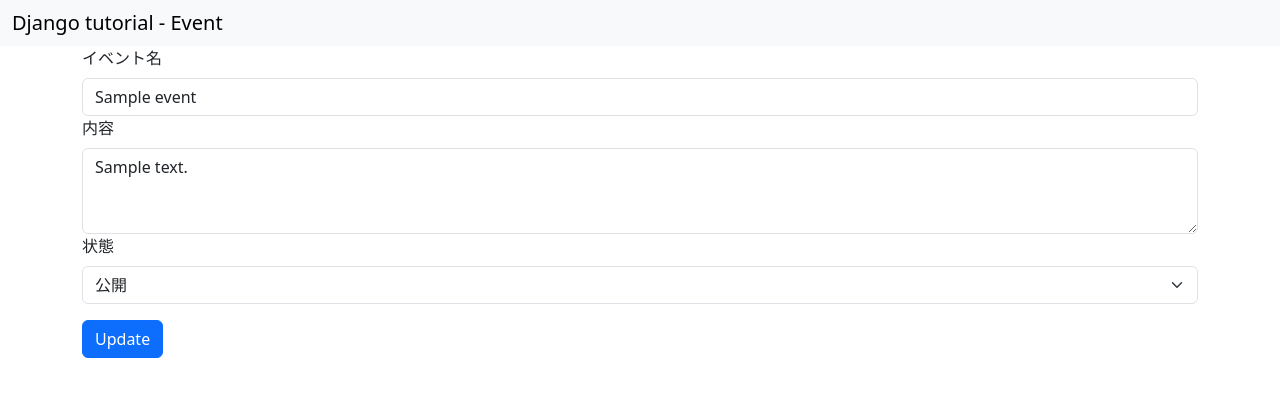
After one commit to katsut/django-tutorial, a Django app: page /event/1/ in a window 1280 px wide. The commit adds this page. Shown: the top 397 px of the page. Run offline with Django 5.2, Linux system fonts and the light colour scheme; tables that the repository leaves empty hold one stand-in row (values such as "Sample post").

Commit message:
#9 feature change publish status

```diff
--- /dev/null
+++ b/event/templates/event/edit.html
@@ -0,0 +1,21 @@
+{% extends "base.html" %}
+{% block content %}
+
+<form action="{% url 'event:update' event.id %}" method="post">
+    {% csrf_token %}
+    <div class="mb-3">
+        <label for="name" class="form-label">イベント名</label>
+        <input type="text" class="form-control" id="name" name="name" aria-describedby="emailHelp"
+            value="{{ event.name }}">
+        <label for="description" class="form-label">内容</label>
+        <textarea class="form-control" id="description" name="description" rows="3">{{ event.description }}</textarea>
+        <label for="published" class="form-label">状態</label>
+        <select class="form-select" id="published" name="published">
+            <option value="1" {% if event.published %} selected {% endif %}>公開</option>
+            <option value="0" {% if not event.published %} selected {% endif %}>非公開</option>
+        </select>
+    </div>
+    <input type="submit" value="Update" class="btn btn-primary">
+</form>
+
+{% endblock %}
--- a/event/templates/event/index.html
+++ b/event/templates/event/index.html
@@ -28,8 +28,8 @@
             {% for event in events %}
             <tr>
                 <th scope="row">{{ event.id }} </th>
-                <td>{{ event.name }} </td>
-                <td>{{ event.description }} </td>
+                <td><a href="{% url 'event:edit' event.id %}">{{ event.name }}</a></td>
+                <td>{{ event.description }}</td>
                 <td>
                     {% if event.published %}
                     公開
--- a/event/urls.py
+++ b/event/urls.py
@@ -6,4 +6,6 @@ app_name = "event"
 urlpatterns = [
     path("", views.index, name="index"),
     path("create/", views.create, name="create"),
+    path("<int:event_id>/", views.edit, name="edit"),
+    path("<int:event_id>/update", views.update, name="update"),
 ]
--- a/event/views.py
+++ b/event/views.py
@@ -1,4 +1,4 @@
-from django.http import HttpResponseRedirect
+from django.http import HttpResponse, HttpResponseRedirect
 from django.shortcuts import render
 from django.urls import reverse
 from event.models import Event
@@ -17,3 +17,19 @@ def create(request):
     event = Event(name=name, description="test").save()
     logger.info(event)
     return HttpResponseRedirect(reverse("event:index"))
+
+
+def edit(request, event_id):
+    event = Event.objects.get(id=event_id)
+    return render(request, "event/edit.html", {"event": event})
+
+
+def update(request, event_id):
+    # TODO: implements
+    logger.info("update")
+    event = Event.objects.get(id=event_id)
+    event.name = request.POST["name"]
+    event.description = request.POST["description"]
+    event.published = request.POST["published"]
+    event.save()
+    return HttpResponseRedirect(reverse("event:index"))
```
